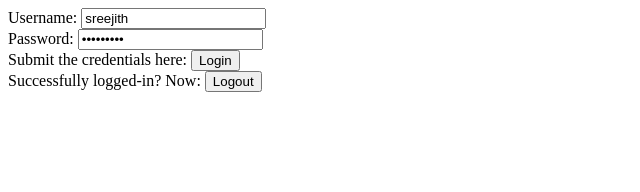
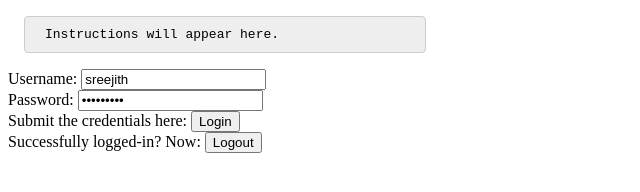
Before and after one commit to mquotient/BoxciteJS, a plain HTML site: page index.html in a window 1280 px wide. Shown: the whole page, without its empty margins (0-640 px from the left). Drawn offline with Linux system fonts and the light colour scheme.

Commit message:
Remote-link fix + style inauguration

```diff
--- a/index.html
+++ b/index.html
@@ -5,8 +5,20 @@
 		<title>Test Login</title>
 		<script src="xmlrpc.js"></script>
 		<script src="boxcite.js"></script>
+		<style>
+			code {
+				margin: 16px; padding: 10px 20px;
+				width: 360px; display: block;
+				background: #eee;
+				border: solid 1px #ccc;
+				border-radius: 4px;
+			}
+		</style>
 	</head>
 	<body>
+		<code>
+			Instructions will appear here.
+		</code>
 		<form id="login_form" method="post" onsubmit="login();">
 			<label>Username: <input type="text" id="username" value="sreejith" /></label>
 			<br />
@@ -17,6 +29,7 @@
 			<label>Successfully logged-in? Now: <input type="submit" value="Logout" onclick="logout();" /></label>
 		</form>
 		<script>
+			users.URL = "http://sreejith.dyndns-home.com:18080/xmlrpc/";
 			function login () {
 				var data = {
 					username : document.getElementById("username").value,
```
Also changed, not shown: boxcite.js (+1 -1 lines).
